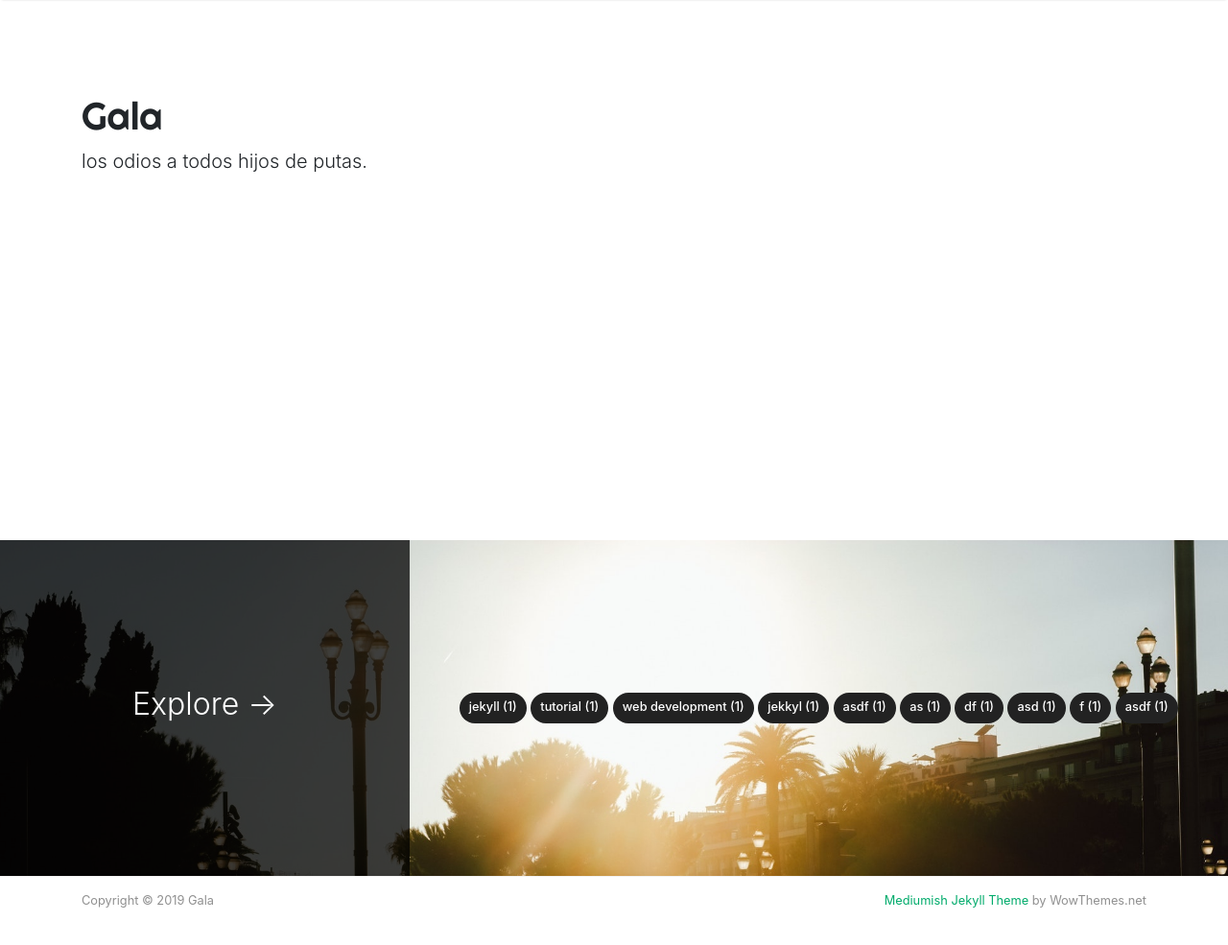
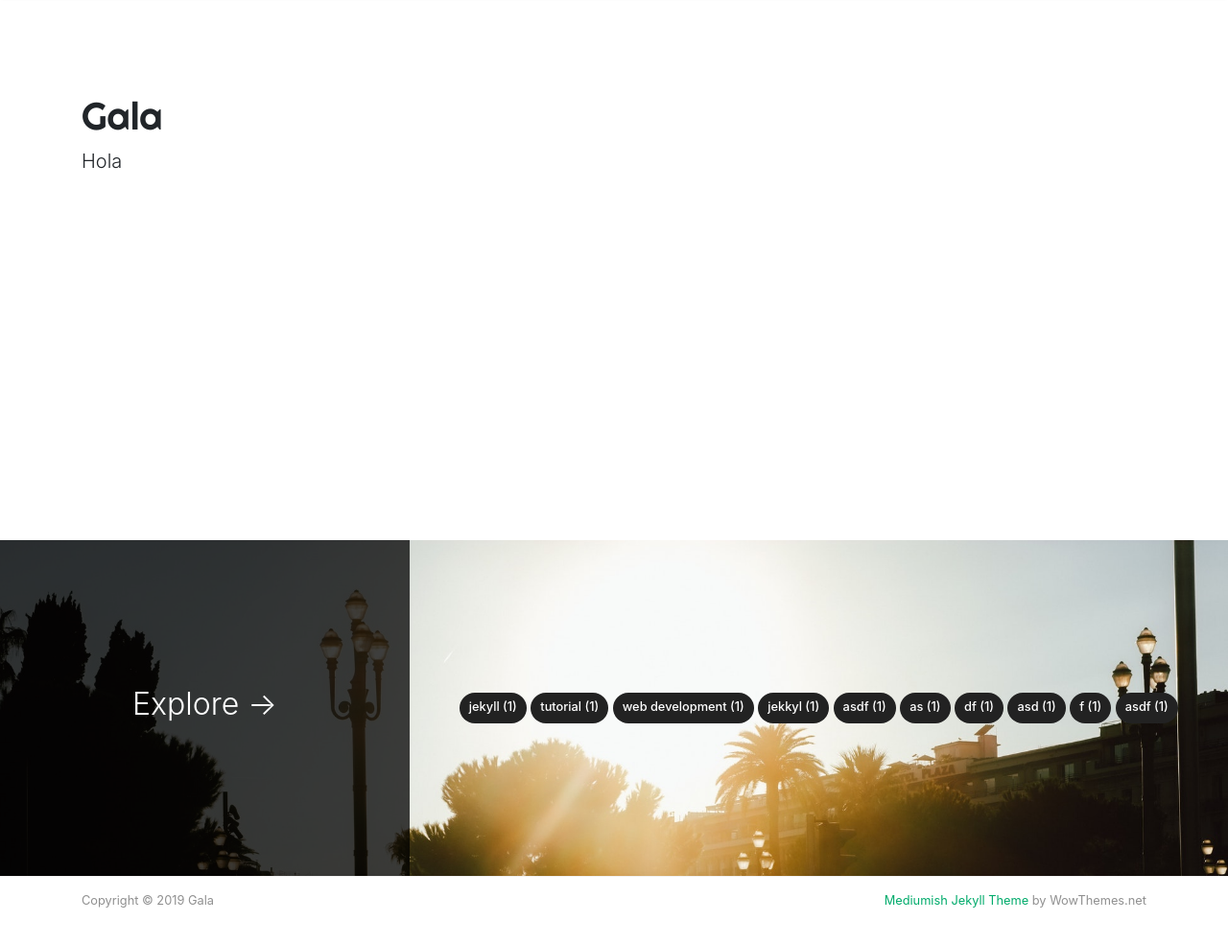
Before and after one commit to almadabelu/almadabelu.github.io, a Jekyll site: the page built from _pages/tags.md, in a window 1280 px wide and 1022 px high. Shown: the top 985 px of the window at 96% size. Built offline with Jekyll 4.4.1, drawn with Linux system fonts in a browser that asks for light colours; nearby versions of some CDN libraries.

Commit message:
Update _config.yml

```diff
--- a/_config.yml
+++ b/_config.yml
@@ -1,7 +1,7 @@
 # Site
 name: "Gala"
 title: "Diseño"
-description: "los odios a todos hijos de putas."
+description: "Hola"
 logo: 'assets/images/logo-gala.png'
 favicon: 'assets/images/favicon-gala.png'
 baseurl: "/almadabelu.github.io"
```
